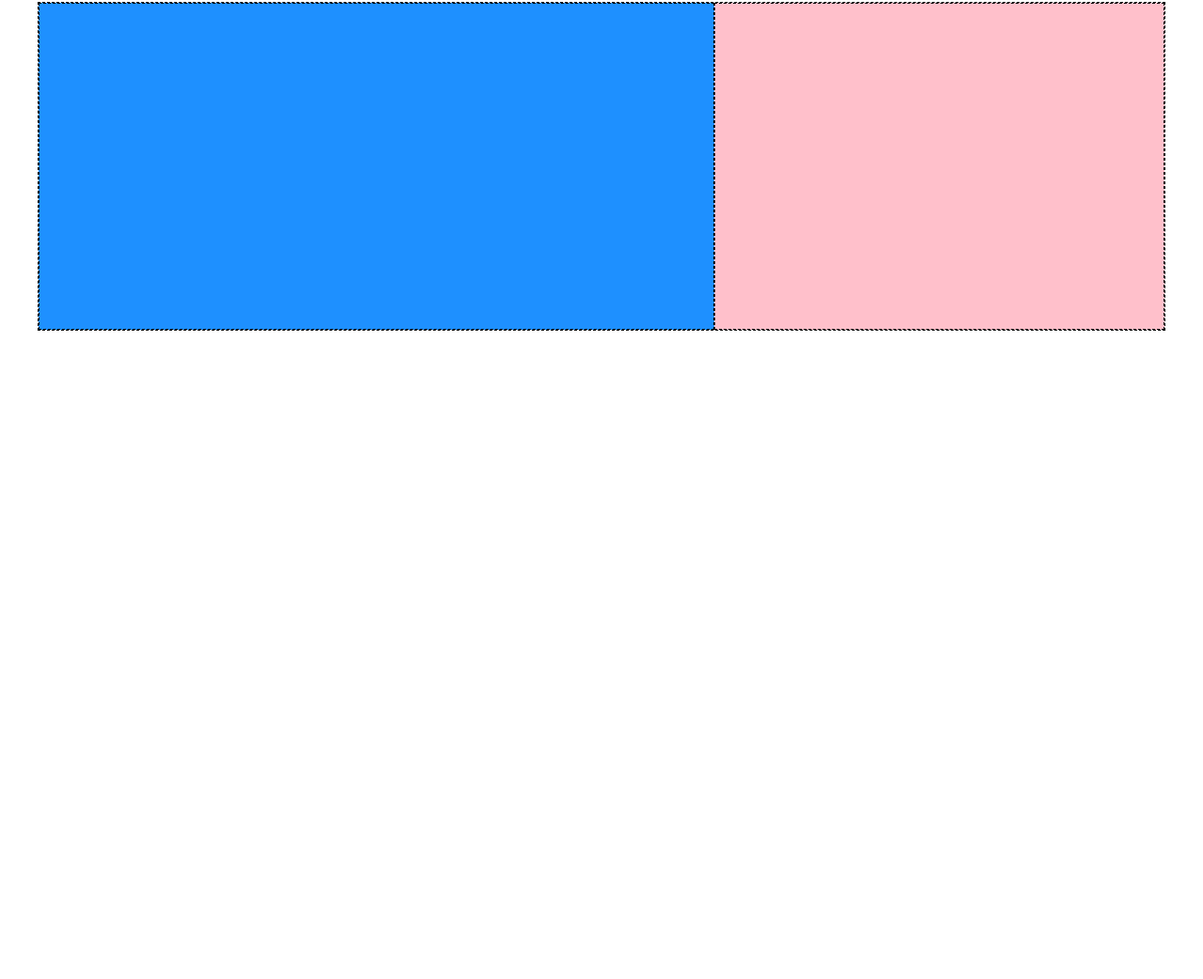
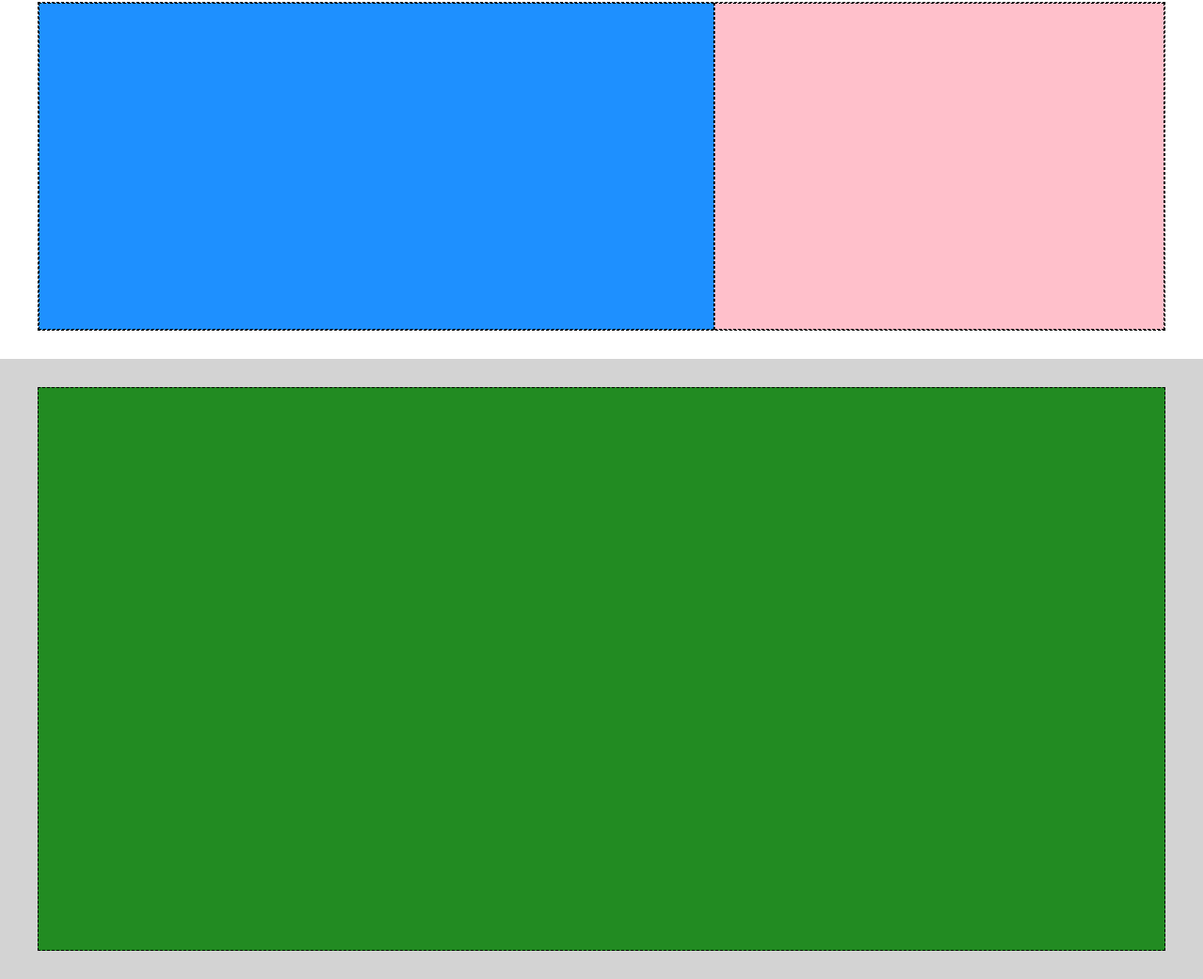
Before and after one commit to Francescodc92/htmlcss-struttura-discord, a plain HTML site: page index.html in a window 1280 px wide. Shown: the part 1322-2364 px from the top of the page at 94% size. Before the commit the page ends 1704 px from the top, so only its background shows below. Drawn offline with Linux system fonts and the light colour scheme.

Commit message:
end main

```diff
--- a/css/style.css
+++ b/css/style.css
@@ -128,3 +128,9 @@ Debug
   height: 100%;
   background-color: #ffc0cb;
 }
+
+/*----section big-----*/
+.debug .section-main.high .container .content-container {
+  height: 600px;
+  background-color: #228b22;
+}
--- a/index.html
+++ b/index.html
@@ -72,6 +72,15 @@
         <!--end container -->
       </section>
       <!--section main-->
+      <section class="section-main high">
+        <div class="container">
+          <div class="content-container"></div>
+          <!--end content container -->
+        </div>
+        <!--end container -->
+      </section>
+      <!--section main-->
     </main>
+    <!--end main-->
   </body>
 </html>
```
